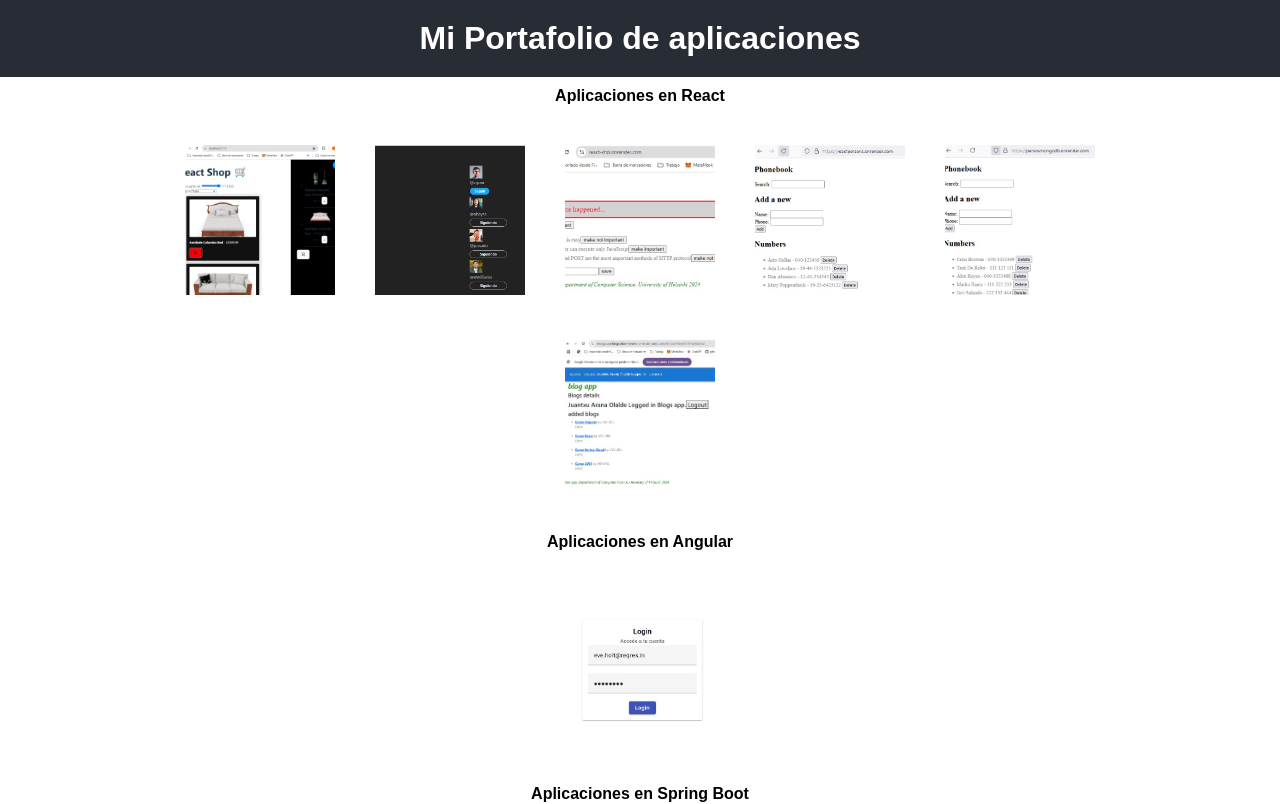
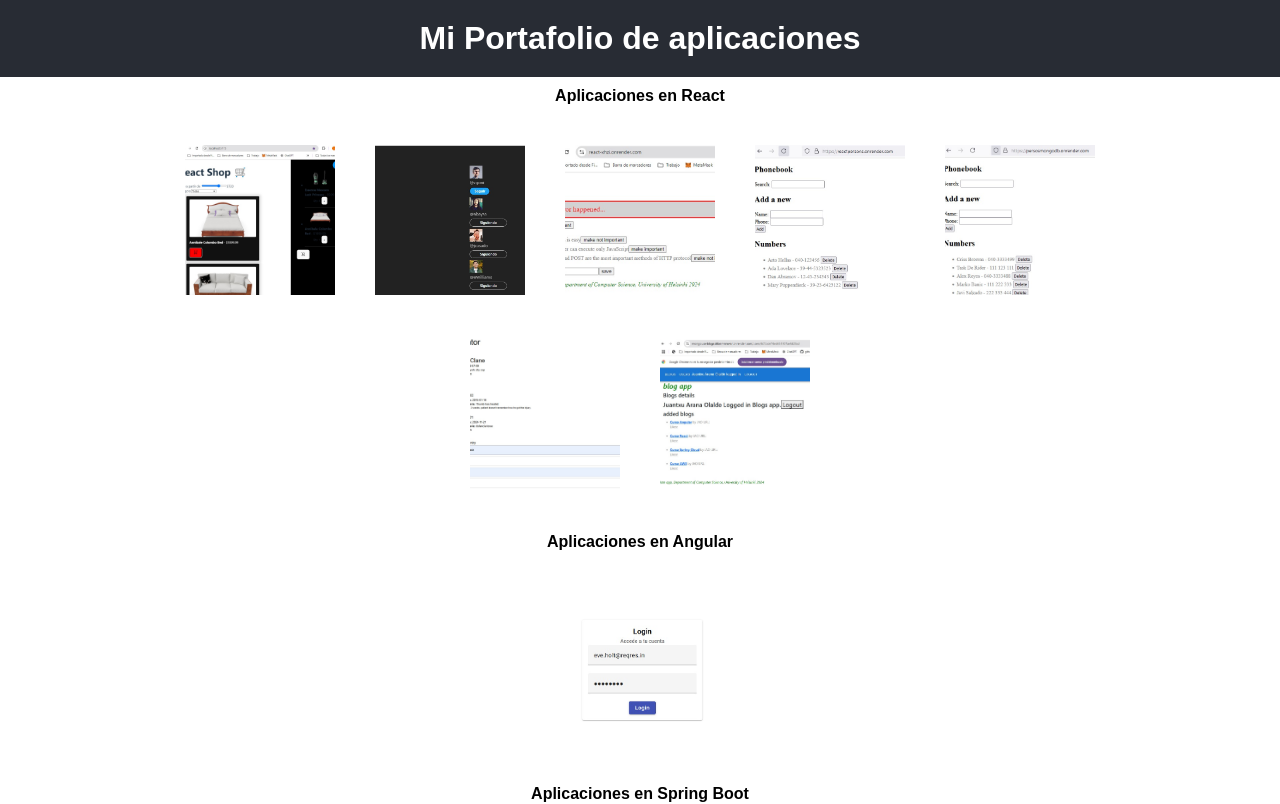
Before and after one commit to jaoprogramador/jaoPortfolio, a React (Create React App) app in the folder portfolio-apps-jao/: page / in a window 1280 px wide. Shown: the top 804 px of the page. Built offline with nearby package versions, Linux system fonts and the light colour scheme.

Commit message:
nuevo proyecto typescript

```diff
--- a/portfolio-apps-jao/src/components/AppTable.js
+++ b/portfolio-apps-jao/src/components/AppTable.js
@@ -44,6 +44,14 @@ const apps = [
       technology: "React, MongoDB",
       repoUrl: "https://github.com/tu-usuario/react-persons-mongodb",
       appUrl: "https://persosmongodb.onrender.com/"
+    },
+    {
+      name: "Agenda MongoDB",
+      imageUrl: "/img/typeScript.jpg",
+      description: "Aplicación para gestionar las entradas a un hospital con pacientes con front de react y back en Node-Express y typescript",
+      technology: "React, typescript",
+      repoUrl: "https://github.com/jaoprogramador/TipescriptPacientesHospital",
+      appUrl: "https://tipescriptpacienteshospital.onrender.com/"
     },
     {
       name: "Usuarios Blogs",
```
Also changed, not shown: portfolio-apps-jao/public/img/typeScript.jpg (added).
